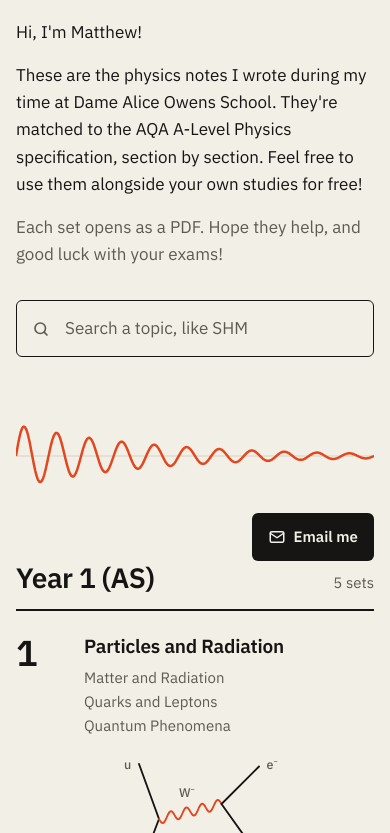
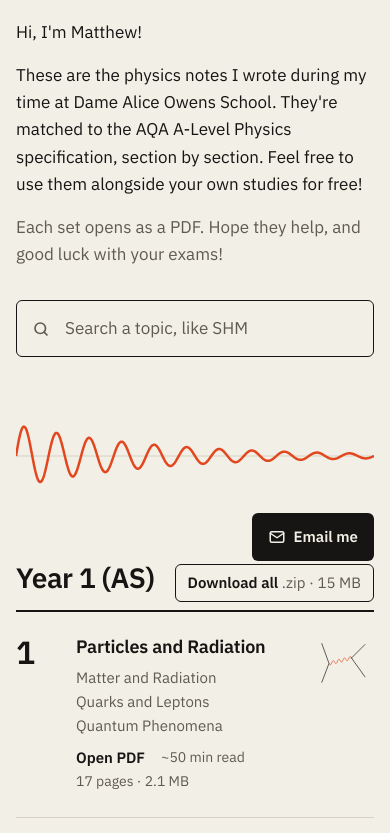
Before and after one commit to chilapilli/a-level-physics-notes, a plain HTML site: page index.html in a window 390 px wide. Shown: the part 267-1100 px from the top of the page. Drawn offline with Linux system fonts and the light colour scheme.

Commit message:
Switch coffee links to Buy Me a Coffee

```diff
--- a/index.html
+++ b/index.html
@@ -94,7 +94,11 @@ h1 { font-weight: 600; font-size: clamp(44px, 8vw, 104px); line-height: .95; let
 .year:first-child { margin-top: var(--s8); }
 .year-head { display: flex; justify-content: space-between; align-items: baseline; gap: var(--s2); border-bottom: 2px solid var(--ink); padding-bottom: var(--s1); }
 .year-head h2 { margin: 0; font-size: 28px; font-weight: 600; letter-spacing: -0.015em; }
-.year-head span { color: var(--muted); font-size: 15px; }
+.year-head > span { color: var(--muted); font-size: 15px; }
+.dl { font-size: 15px; font-weight: 600; text-decoration: none; border: 1px solid var(--ink); border-radius: var(--r); padding: 6px 12px; white-space: nowrap; }
+.dl span { font-weight: 400; color: var(--muted); }
+.dl:hover { background: var(--ink); color: var(--paper); }
+.dl:hover span { color: inherit; }
 
 .row {
   display: grid; grid-template-columns: 112px minmax(0, 1fr) 176px 128px; gap: var(--s4); align-items: center;
@@ -155,10 +159,11 @@ body { padding-bottom: var(--s8); }
   .hero { padding-top: var(--s4); }
   .hero-body { grid-template-columns: 1fr; gap: var(--s4); }
   .top nav a { display: none; }
-  .row { grid-template-columns: 52px minmax(0, 1fr); gap: var(--s1) var(--s2); padding: var(--s3) 0; align-items: start; }
-  .num { font-size: 36px; }
-  .row h3 { font-size: 19px; }
-  .fig { grid-row: auto; grid-column: 2; width: 100%; max-width: 200px; height: auto; margin: var(--s1) 0; }
+  .row { grid-template-columns: 44px minmax(0, 1fr) 72px; gap: var(--s1) var(--s2); padding: var(--s3) 0; align-items: start; }
+  .num { font-size: 32px; }
+  .row h3 { font-size: 18px; }
+  .fig { grid-row: 1 / span 2; grid-column: 3; width: 72px; height: 45px; margin-top: 4px; }
+  .fig text { display: none; }
   .coffee { grid-template-columns: 1fr; gap: var(--s2); }
   .coffee svg { display: none; }
   .coffee .btn { grid-column: 1; }
@@ -214,7 +219,7 @@ body { padding-bottom: var(--s8); }
       <h2>Did these help?</h2>
       <p>Hiii! If you found these notes useful, consider buying me a coffee. No pressure at all, the notes will always be free.</p>
     </div>
-    <a class="btn" href="https://buy.stripe.com/14AcN68I169Z6CO9bU3oA00" target="_blank" rel="noopener">Buy me a coffee</a>
+    <a class="btn" href="https://buymeacoffee.com/chilapilli" target="_blank" rel="noopener">Buy me a coffee</a>
   </section>
 
   <footer>
@@ -263,8 +268,8 @@ const NOTES = [
 ];
 
 const YEARS = [
-  { id: 1, name: "Year 1 (AS)" },
-  { id: 2, name: "Year 2 (A2)" },
+  { id: 1, name: "Year 1 (AS)", zip: "notes/year-1-as.zip", zipSize: "15 MB" },
+  { id: 2, name: "Year 2 (A2)", zip: "notes/year-2-a2.zip", zipSize: "10 MB" },
   { id: 0, name: "Extra" }
 ];
 
@@ -390,7 +395,9 @@ function render(query) {
     }).join("");
     return count ? `
       <section class="year">
-        <div class="year-head"><h2>${esc(y.name)}</h2><span>${count} ${count === 1 ? "set" : "sets"}</span></div>
+        <div class="year-head"><h2>${esc(y.name)}</h2>${y.zip
+          ? `<a class="dl" href="${y.zip}" download>Download all ${count === NOTES.filter(n => n.year === y.id).length ? "" : "(whole year) "}<span>.zip · ${y.zipSize}</span></a>`
+          : `<span>${count} ${count === 1 ? "set" : "sets"}</span>`}</div>
         ${rows}
       </section>` : "";
   }).join("");
@@ -405,6 +412,12 @@ document.getElementById("trace").innerHTML =
 
 // Address is assembled in the browser so simple scrapers reading the HTML don't pick it up.
 document.getElementById("mail").href = "mailto:" + ["chilaptsang", "gmail.com"].join("@") + "?subject=" + encodeURIComponent("A-Level Physics Notes");
+
+// "Download all": the zip downloads here, and the coffee page opens in a new tab as a thank-you nudge.
+const COFFEE = "https://buymeacoffee.com/chilapilli";
+main.addEventListener("click", e => {
+  if (e.target.closest(".dl")) window.open(COFFEE, "_blank", "noopener");
+});
 
 const q = document.getElementById("q");
 const params = new URLSearchParams(location.search);
```
Also changed, not shown: 2 other files.
